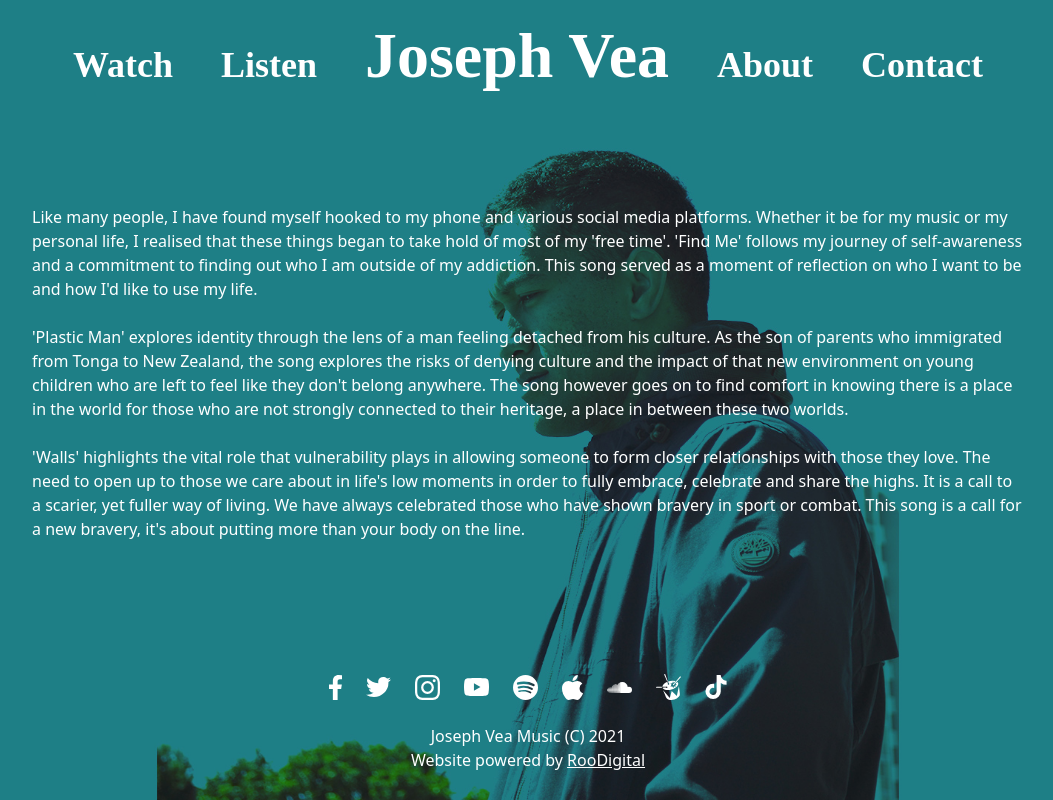
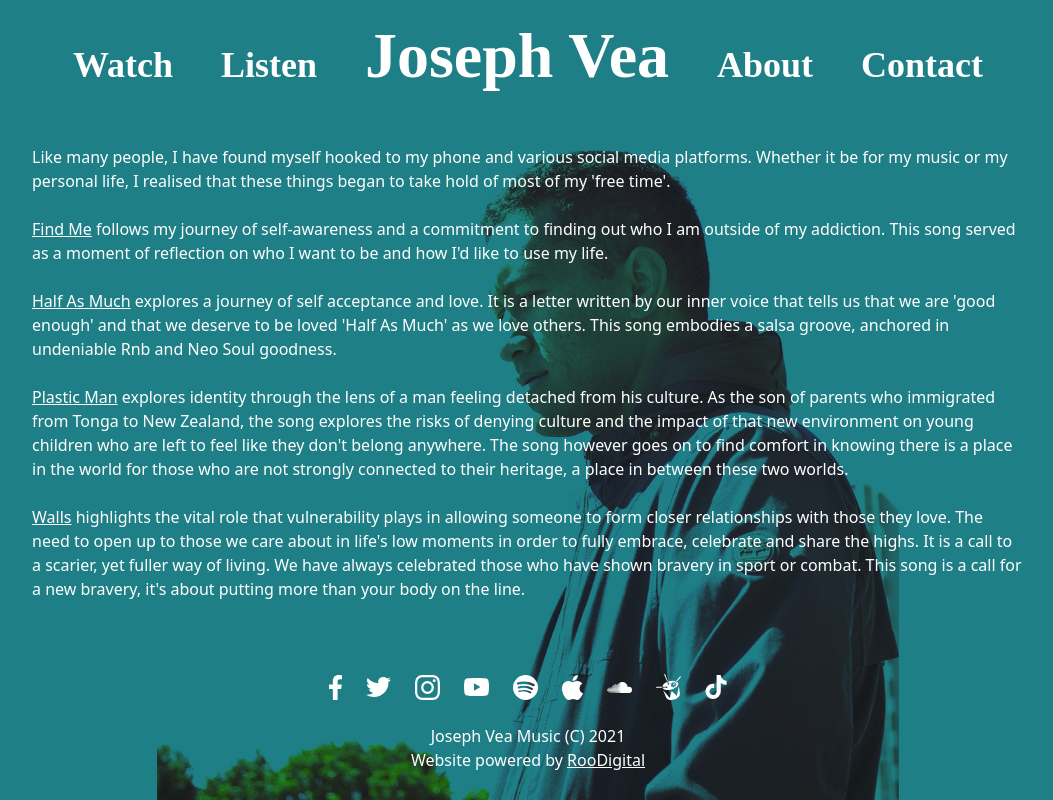
Before and after one commit to robFraser1111/joseph-vea-react, a React (Create React App) app: page /about in a window 1280 px wide. Shown: the whole page, without its empty margins (112-1165 px from the left). Built offline with nearby package versions, Linux system fonts and the light colour scheme.

Commit message:
Updated About page with links

```diff
--- a/src/components/About.js
+++ b/src/components/About.js
@@ -10,11 +10,15 @@ export default class About extends Component {
         return (
             <section className="justify-self-center self-center text-white text-1xl py-10">
                 <p style={{ paddingBottom: 20 }}>
-                    Like many people, I have found myself hooked to my phone and various social media platforms. Whether it be for my music or my personal life, I realised that these things began to take hold of most of my 'free time'. 'Find Me' follows my journey of self-awareness and a commitment to finding out who I am outside of my addiction. This song served as a moment of reflection on who I want to be and how I'd like to use my life.
+                    Like many people, I have found myself hooked to my phone and various social media platforms. Whether it be for my music or my personal life, I realised that these things began to take hold of most of my 'free time'.
                     <br /><br />
-                    'Plastic Man' explores identity through the lens of a man feeling detached from his culture. As the son of parents who immigrated from Tonga to New Zealand, the song explores the risks of denying culture and the impact of that new environment on young children who are left to feel like they don't belong anywhere. The song however goes on to find comfort in knowing there is a place in the world for those who are not strongly connected to their heritage, a place in between these two worlds.
+                    <a href="https://open.spotify.com/artist/7haTfRcmlhxzWtonlmgPVo?si=vl4xCka_QPuadBTm6TAgxA" target="_blank" rel="noreferrer"><u>Find Me</u></a> follows my journey of self-awareness and a commitment to finding out who I am outside of my addiction. This song served as a moment of reflection on who I want to be and how I'd like to use my life.
                     <br /><br />
-                    'Walls' highlights the vital role that vulnerability plays in allowing someone to form closer relationships with those they love. The need to open up to those we care about in life's low moments in order to fully embrace, celebrate and share the highs. It is a call to a scarier, yet fuller way of living. We have always celebrated those who have shown bravery in sport or combat. This song is a call for a new bravery, it's about putting more than your body on the line.
+                    <a href="https://open.spotify.com/artist/7haTfRcmlhxzWtonlmgPVo?si=vl4xCka_QPuadBTm6TAgxA" target="_blank" rel="noreferrer"><u>Half As Much</u></a> explores a journey of self acceptance and love. It is a letter written by our inner voice that tells us that we are 'good enough' and that we deserve to be loved 'Half As Much' as we love others. This song embodies a salsa groove, anchored in undeniable Rnb and Neo Soul goodness.
+                    <br /><br />
+                    <a href="https://distrokid.com/hyperfollow/josephvea/half-as-much-ep" target="_blank" rel="noreferrer"><u>Plastic Man</u></a> explores identity through the lens of a man feeling detached from his culture. As the son of parents who immigrated from Tonga to New Zealand, the song explores the risks of denying culture and the impact of that new environment on young children who are left to feel like they don't belong anywhere. The song however goes on to find comfort in knowing there is a place in the world for those who are not strongly connected to their heritage, a place in between these two worlds.
+                    <br /><br />
+                    <a href="https://distrokid.com/hyperfollow/josephvea/half-as-much-ep" target="_blank" rel="noreferrer"><u>Walls</u></a> highlights the vital role that vulnerability plays in allowing someone to form closer relationships with those they love. The need to open up to those we care about in life's low moments in order to fully embrace, celebrate and share the highs. It is a call to a scarier, yet fuller way of living. We have always celebrated those who have shown bravery in sport or combat. This song is a call for a new bravery, it's about putting more than your body on the line.
                 </p>
             </section>
         )
```
